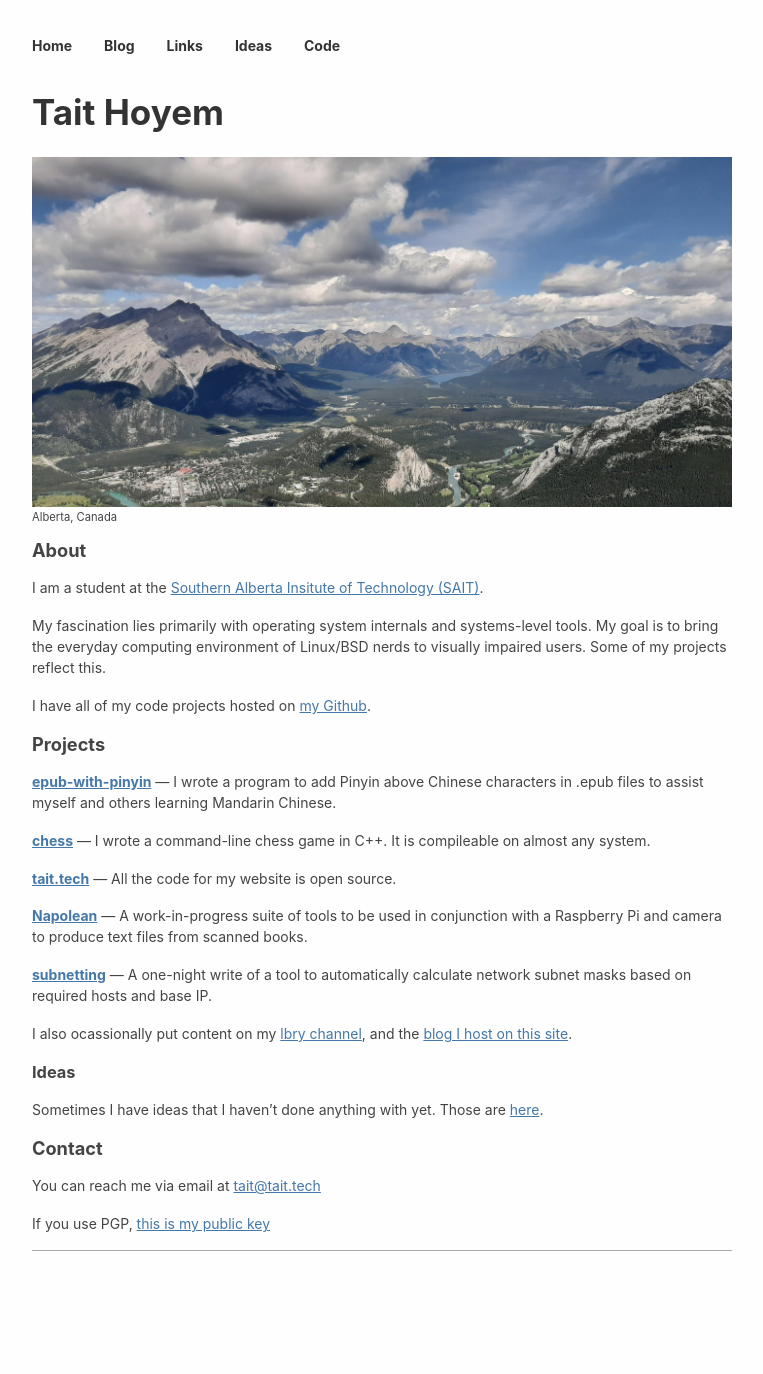
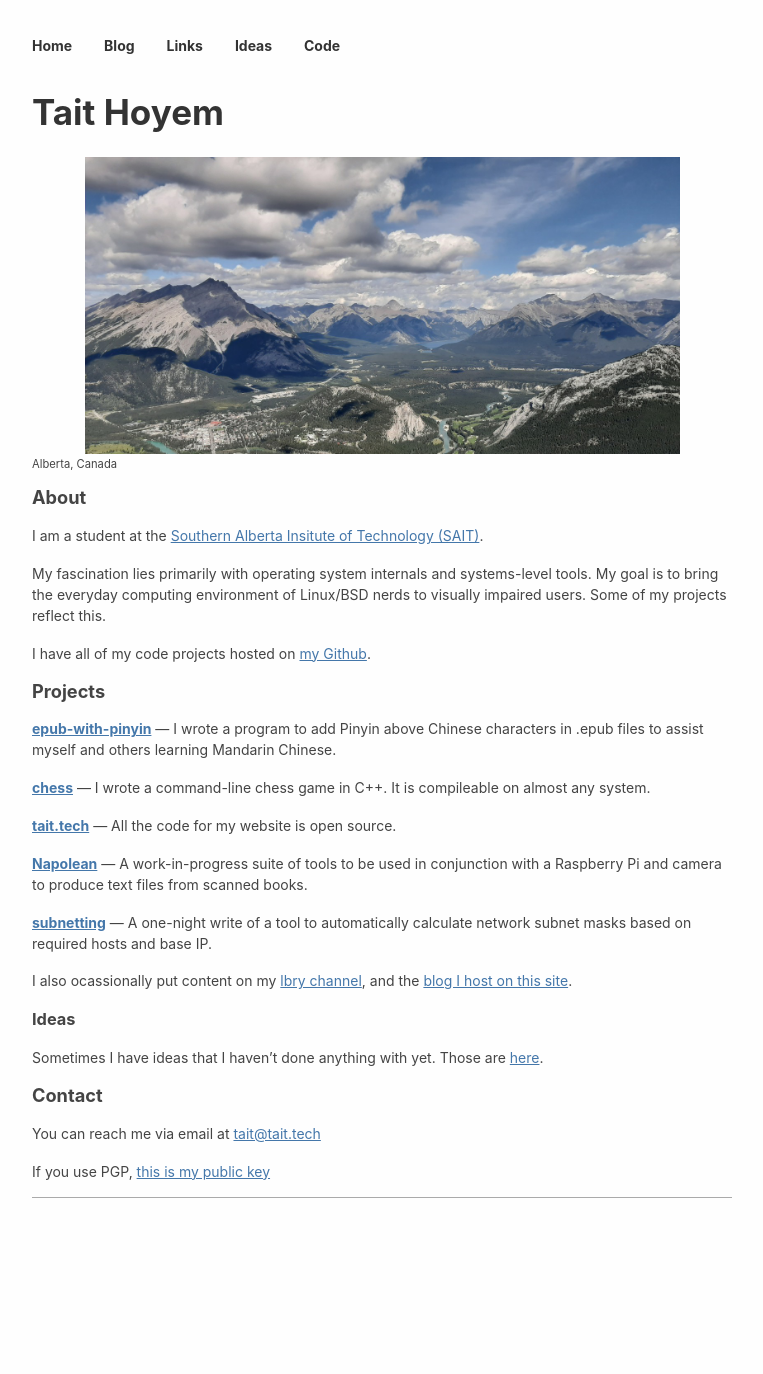
Before and after one commit to TTWNO/tait.tech, a Jekyll site: the page built from index.md, in a window 1280 px wide. Shown: the whole page, without its empty margins (258-1021 px from the left). Built offline with Jekyll 4.4.1, drawn with Linux system fonts in a browser that asks for light colours; after the commit the page ends 1321 px from its top, so only the background shows below that.

Commit message:
Add margin to figcaption

```diff
--- a/_sass/main.scss
+++ b/_sass/main.scss
@@ -83,7 +83,7 @@ li {
 }
 
 #main-img {
-  width: 100%;
+  width: 85%;
 }
 p {
   line-height: 1.5;
@@ -207,6 +207,7 @@ sup {
 }
 
 figcaption {
+  margin-top: 10px;
   font-size: .8em;
   text-decoration: italic;
 }
```
